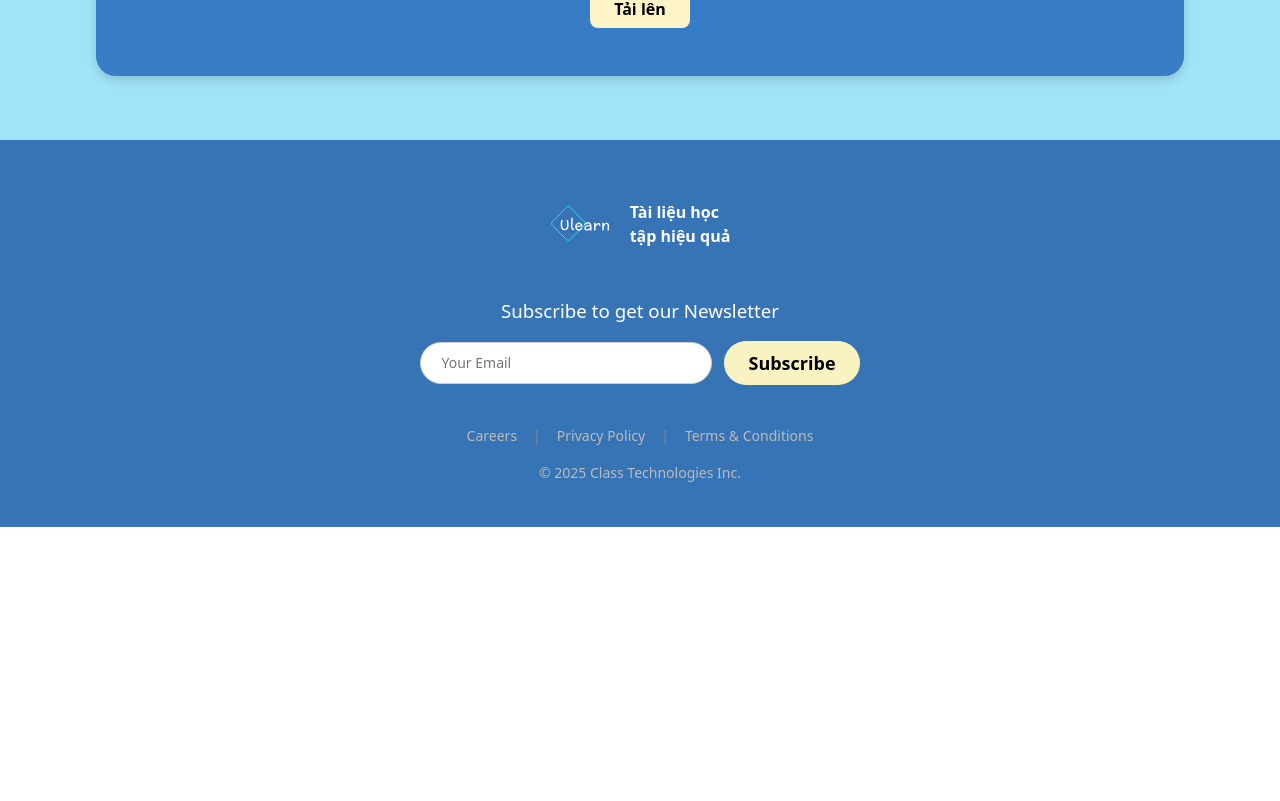
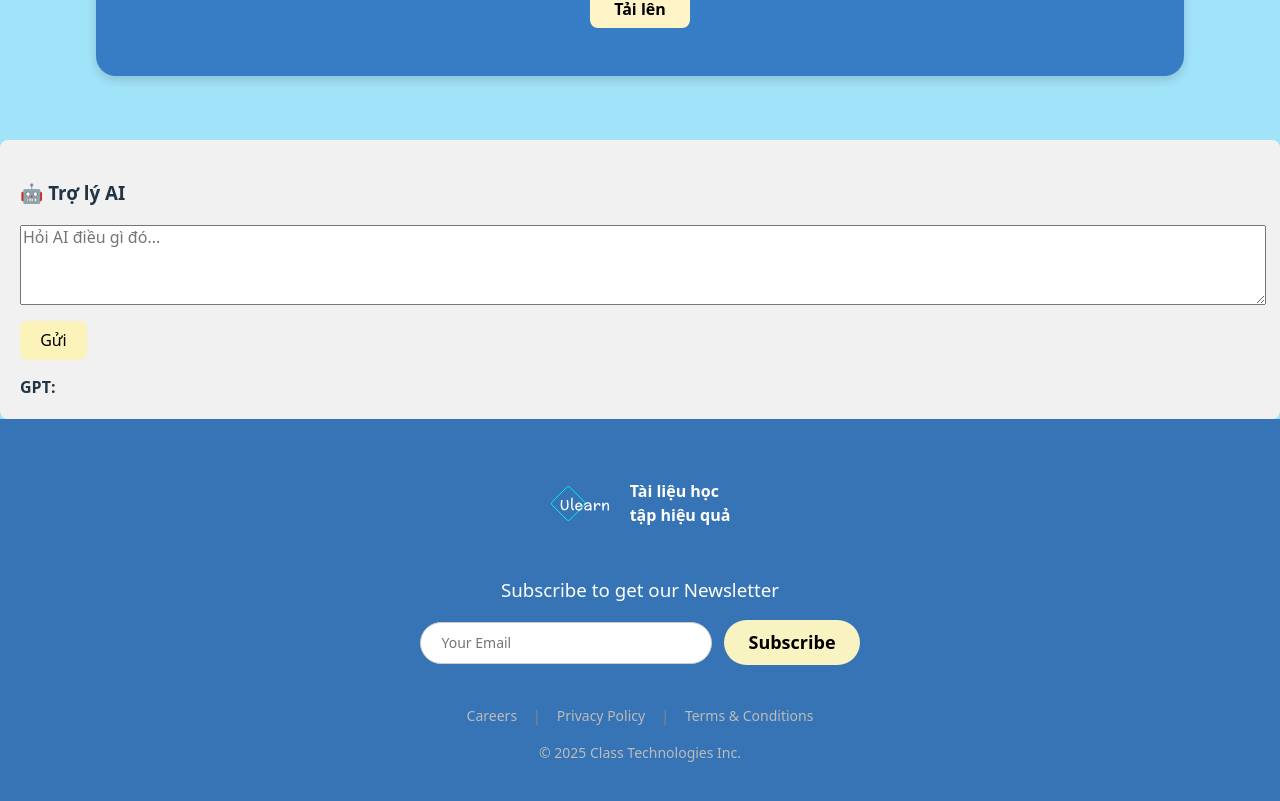
Before and after one commit to Wuyy1601/EduWeb, a React (Vite) app: page /document in a window 1280 px wide. Shown: the part 3916-4717 px from the top of the page. Before the commit the page ends 4443 px from the top, so only its background shows below. Built offline with nearby package versions, Linux system fonts and the light colour scheme; a web font is replaced by a local one.

Commit message:
29/5/2025

```diff
--- a/index.html
+++ b/index.html
@@ -1,4 +1,4 @@
-<!doctype html>
+<!DOCTYPE html>
 <html lang="en">
     <head>
         <meta charset="UTF-8" />
--- /dev/null
+++ b/src/components/ChatGPT/ChatGPT.jsx
@@ -0,0 +1,56 @@
+import { useState } from 'react';
+
+function ChatGPT() {
+    const [input, setInput] = useState('');
+    const [response, setResponse] = useState('');
+    const [loading, setLoading] = useState(false);
+
+    const handleSend = async () => {
+        if (!input.trim()) return;
+
+        setLoading(true);
+        try {
+            const res = await fetch('https://api.openai.com/v1/chat/completions', {
+                method: 'POST',
+                headers: {
+                    Authorization: `Bearer ${import.meta.env.VITE_OPENAI_API_KEY}`,
+                    'Content-Type': 'application/json',
+                },
+                body: JSON.stringify({
+                    model: 'gpt-4o-mini', // Hoặc "gpt-4o"
+                    messages: [{ role: 'user', content: input }],
+                }),
+            });
+
+            const data = await res.json();
+            setResponse(data.choices?.[0]?.message?.content || 'Không có phản hồi');
+        } catch (err) {
+            setResponse('⚠️ Đã xảy ra lỗi');
+            console.error(err);
+        } finally {
+            setLoading(false);
+        }
+    };
+
+    return (
+        <div style={{ background: '#f1f1f1', padding: 20, borderRadius: 8 }}>
+            <h3>🤖 Trợ lý AI</h3>
+            <textarea
+                value={input}
+                onChange={(e) => setInput(e.target.value)}
+                rows={4}
+                placeholder="Hỏi AI điều gì đó..."
+                style={{ width: '100%', marginBottom: 10 }}
+            />
+            <br />
+            <button onClick={handleSend} disabled={loading}>
+                {loading ? 'Đang xử lý...' : 'Gửi'}
+            </button>
+            <div style={{ marginTop: 15, whiteSpace: 'pre-wrap' }}>
+                <strong>GPT:</strong> {response}
+            </div>
+        </div>
+    );
+}
+
+export default ChatGPT;
--- a/src/pages/Document/Document.jsx
+++ b/src/pages/Document/Document.jsx
@@ -6,6 +6,7 @@ import Banner from '@pages/Document/components/Banner';
 import Categories from '@pages/Document/components/Categories';
 import Courses from '@pages/Document/components/Courses';
 import UpDocument from '@pages/Document/components/UpDocument';
+import ChatGPT from '@components/ChatGPT/ChatGPT';
 
 function Document() {
     return (
@@ -16,6 +17,7 @@ function Document() {
             <Courses title="Gợi ý cho bạn" />
             <Courses title="Tài liệu của bạn" />
             <UpDocument />
+            <ChatGPT />
             <MyFooter />
         </MainLayout>
     );
```
Also changed, not shown: 1 other file (tests, documents, lock files or other folders). Lines whose indentation alone changed are shown as unchanged.
